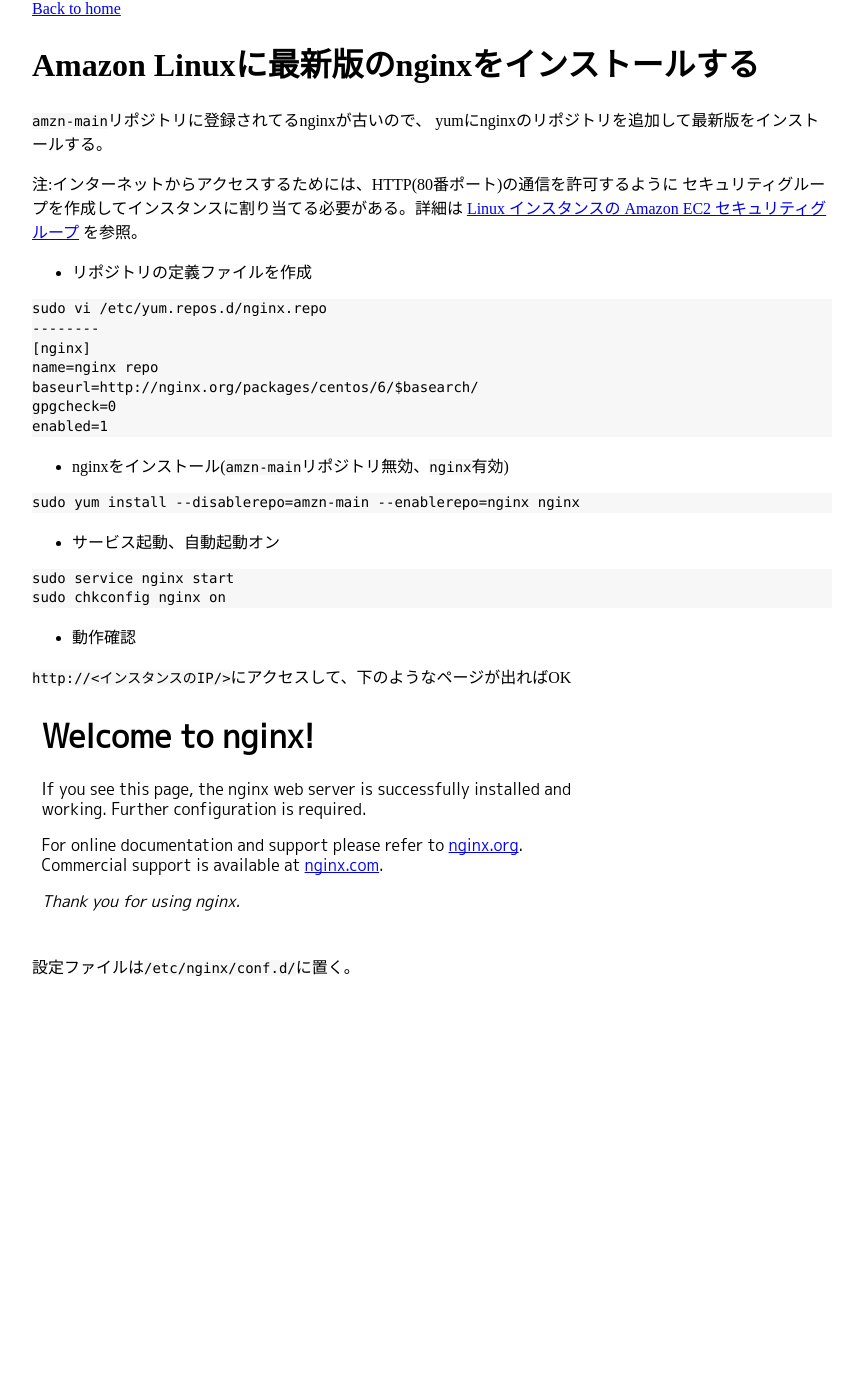
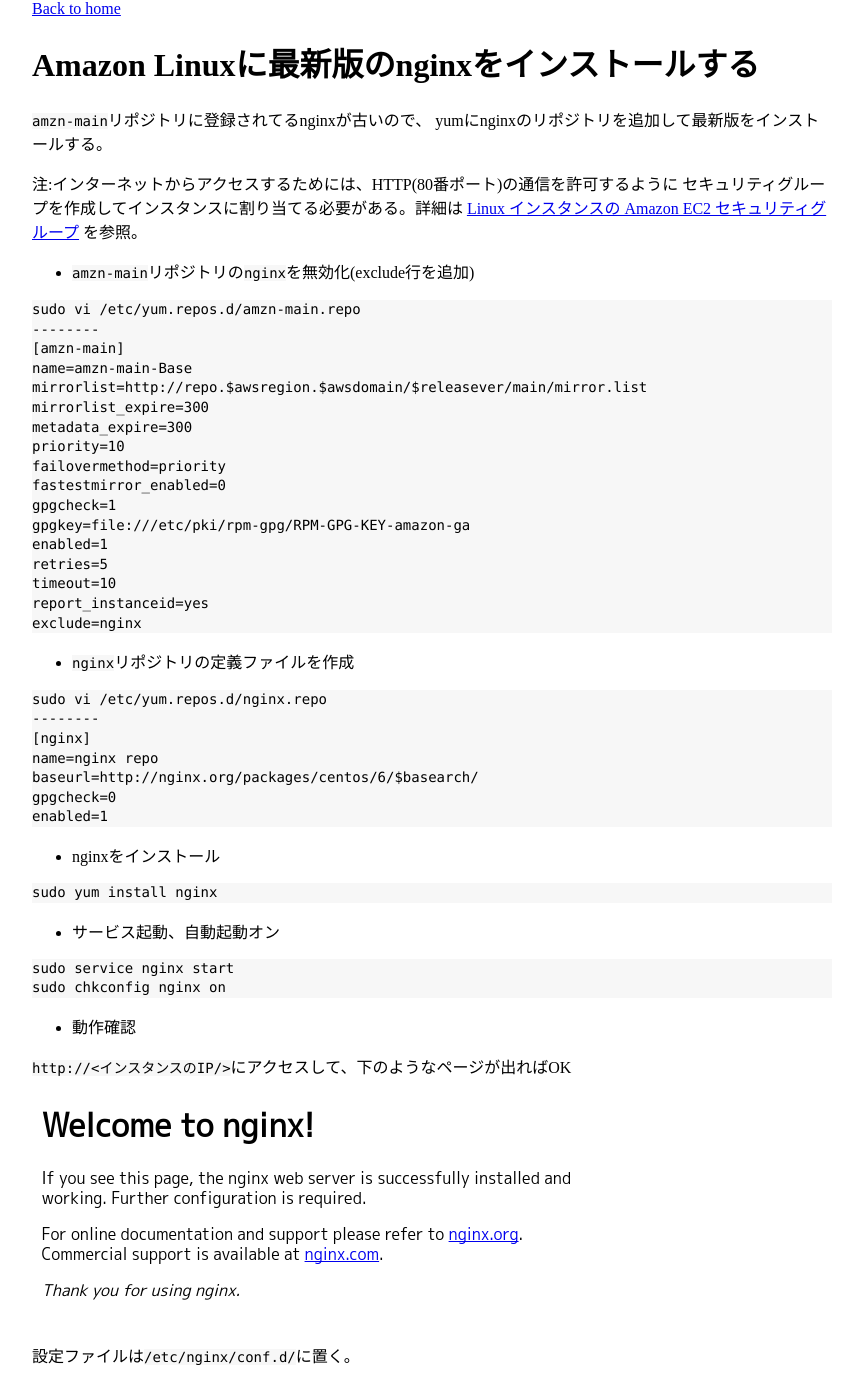
Before and after one commit to nibral/nibral.github.io, a Jekyll site: the page built from _posts/2016-05-21-latest_nginx_on_amazon_linux.md, in a window 1280 px wide. Shown: the whole page, without its empty margins (208-1064 px from the left). Built offline with Jekyll 4.4.1, drawn with Linux system fonts in a browser that asks for light colours; before the commit the page ends 994 px from its top, so only the background shows below that.

Commit message:
amzn-mainのnginxを除外する設定を追記

````diff
--- a/_posts/2016-05-21-latest_nginx_on_amazon_linux.md
+++ b/_posts/2016-05-21-latest_nginx_on_amazon_linux.md
@@ -15,7 +15,29 @@
 [Linux インスタンスの Amazon EC2 セキュリティグループ](http://docs.aws.amazon.com/ja_jp/AWSEC2/latest/UserGuide/using-network-security.html])
 を参照。
 
-* リポジトリの定義ファイルを作成
+* `amzn-main`リポジトリの`nginx`を無効化(exclude行を追加)
+
+```
+sudo vi /etc/yum.repos.d/amzn-main.repo
+--------
+[amzn-main]
+name=amzn-main-Base
+mirrorlist=http://repo.$awsregion.$awsdomain/$releasever/main/mirror.list
+mirrorlist_expire=300
+metadata_expire=300
+priority=10
+failovermethod=priority
+fastestmirror_enabled=0
+gpgcheck=1
+gpgkey=file:///etc/pki/rpm-gpg/RPM-GPG-KEY-amazon-ga
+enabled=1
+retries=5
+timeout=10
+report_instanceid=yes
+exclude=nginx
+```
+
+* `nginx`リポジトリの定義ファイルを作成
 
 ```
 sudo vi /etc/yum.repos.d/nginx.repo
@@ -27,10 +49,10 @@
 enabled=1
 ```
 
-* nginxをインストール(`amzn-main`リポジトリ無効、`nginx`有効)
+* nginxをインストール
 
 ```
-sudo yum install --disablerepo=amzn-main --enablerepo=nginx nginx
+sudo yum install nginx
 ```
 
 * サービス起動、自動起動オン
````
